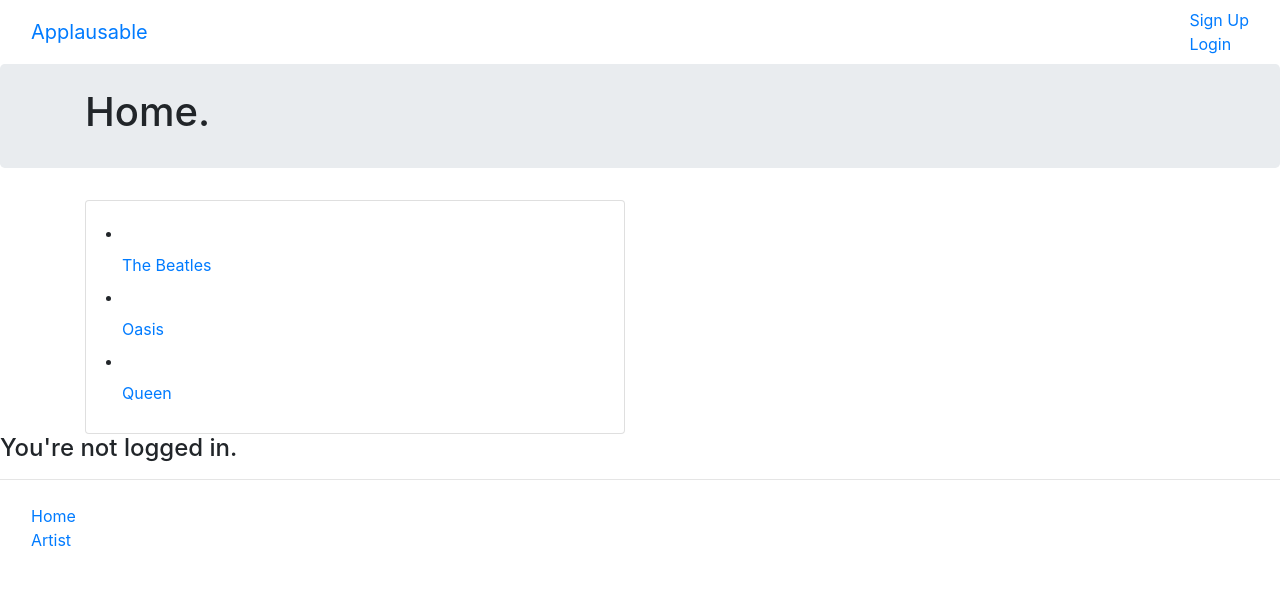
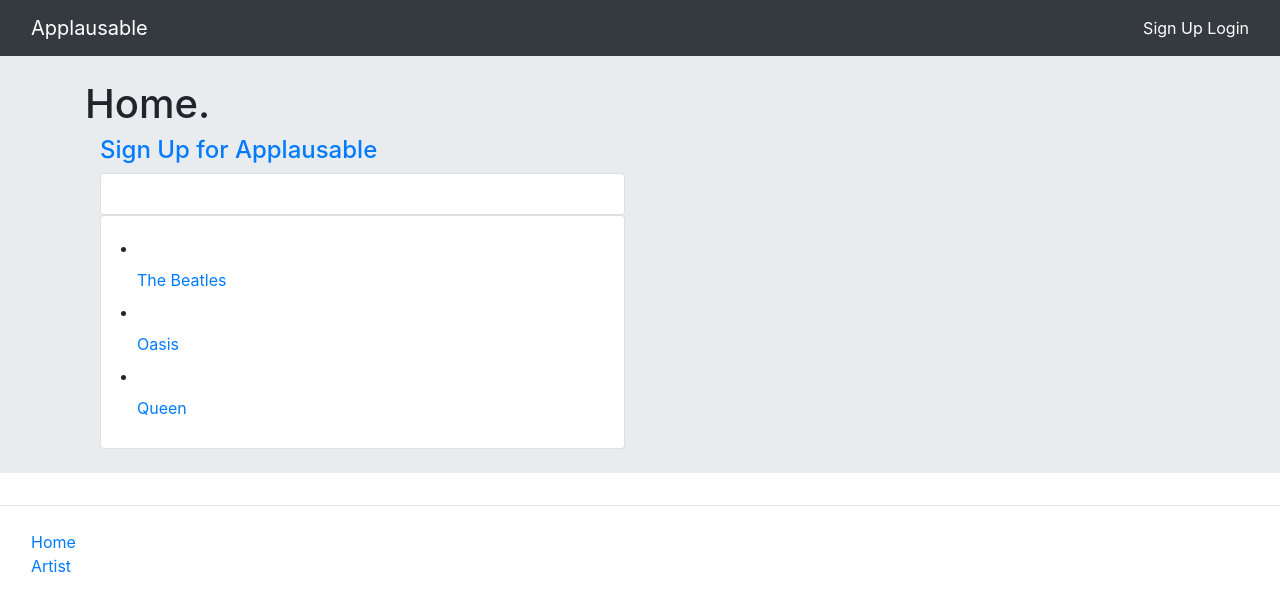
Before and after one commit to amykidd2/Applausable_WAD2_Group_Project, a Django app: page /home/ in a window 1280 px wide. Shown: the top 611 px of the page. Run offline with Django 3.2, Linux system fonts and the light colour scheme; data comes from the database, SQL or seed files in the repository; some libraries are stand-ins or nearby versions.

Commit message:
Kien updated nav bar to design spec

```diff
--- a/templates/applausable/base.html
+++ b/templates/applausable/base.html
@@ -17,7 +17,7 @@
     </head>
 
     <body>
-        <nav class="navbar navbar-inverse navbar-fixed-top">
+        <nav class="navbar navbar-inverse navbar-fixed-top navbar-dark bg-dark">
             <div class="container-fluid">
               <div class="navbar-header">
                 <a class="navbar-brand" href="{% url 'home' %}">Applausable</a>
@@ -25,11 +25,12 @@
               <ul class="nav navbar-nav">
                 <!--For some reason when regestering url don't need app_name ('applausable:home')-->
                 {% if user.is_authenticated %}
-                    <li><a href="{% url 'restricted' %}">Restricted Page</a></li>
-                    <li><a href="{% url 'logout' %}">Logout</a></li>
+                    <li><a href="{% url 'restricted' %}"style="color:#ffffff;">Restricted Page</a> <a href="{% url 'logout' %}"style="color:#ffffff;">Logout</a></li>
+
                 {% else %}
-                    <li><a href="{% url 'signup' %}"><span class="glyphicon glyphicon-user"></span>Sign Up</a></li>
-                    <li><a href="{% url 'login' %}"><span class="glyphicon glyphicon-log-in"></span>Login</a></li>
+                    <li><a href="{% url 'signup' %}"style="color:#ffffff;"><span class="glyphicon glyphicon-user"></span>Sign Up</a> <a href="{% url 'login' %}"style="color:#ffffff;"><span class="glyphicon glyphicon-log-in"></span>Login</a></li>
+
+
                 {% endif %}
               </ul>
             </div>
--- a/templates/applausable/home.html
+++ b/templates/applausable/home.html
@@ -4,15 +4,36 @@
 {% block title_block %}
 Homepage
 {% endblock %}
-<ul>
 
 {% block body_block %}
-<div class="jumbotron p-4">
+
+
+<div class="jumbotron jumbotron-fluid p-4">
     <div class="container">
         <h1 class="jumbotron-heading">Home.</h1>
+
+            <div class="container">
+                <h4 class="h4">
+                    {% if user.is_authenticated %}
+                        Welcome {{ user.username }}!
+                    {% else %}
+                    <a href="{% url 'signup' %}">Sign Up for Applausable</a>
+                    {% endif %}
+                </h4>
+                <strong>{{ boldmessage }}</strong>
+            </div>
+
+        <div class="container">
+            <div class="row">
+                <div class="col-md-6">
+                    <div class="card mb-6">
+                        <div class="card-body">
+
                         </div>
                     </div>
-
+                </div>
+            </div>
+        </div>
 
         <div class="container">
             <div class="row">
@@ -36,18 +57,9 @@
                 </div>
             </div>
         </div>
+    </div>
+</div>
 
 <!-- Page 225-226 of book has good bootstrap display for artists and songs when it comes to it-->
 
-<div>
-    <h2 class="h4">
-        {% if user.is_authenticated %}
-            Welcome {{ user.username }}!
-        {% else %}
-            You're not logged in.
-        {% endif %}
-    </h2>
-    <strong>{{ boldmessage }}</strong>
-</div>
-
 {% endblock %}
```
Lines whose indentation alone changed are shown as unchanged.
